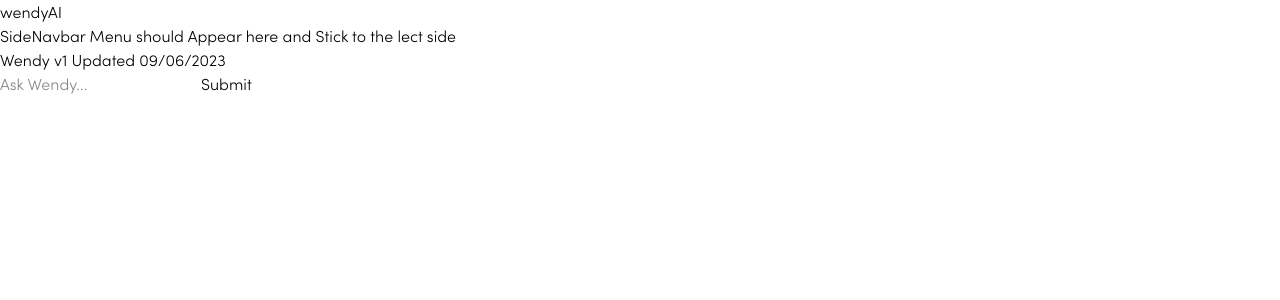
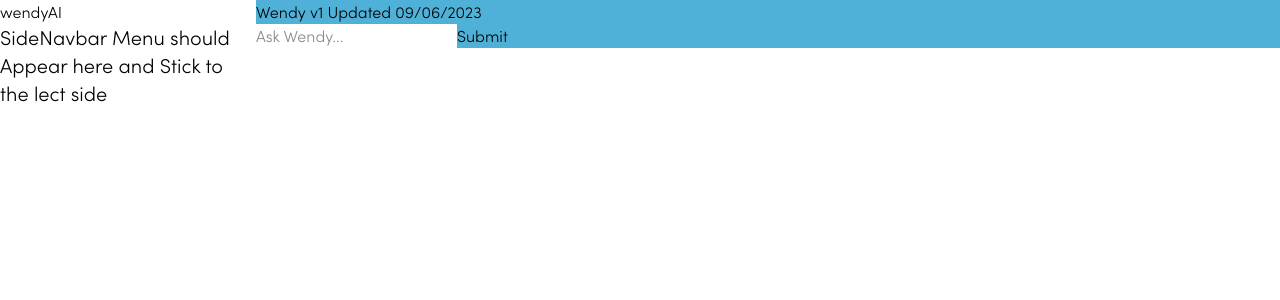
Before and after one commit to ollysamm/project-3, a React (Create React App) app in the folder client/: page / in a window 1280 px wide. Shown: the top 300 px of the page. Built offline with nearby package versions, Linux system fonts and the light colour scheme.

Commit message:
modify tailwind config to include ts and tsx

```diff
--- a/client/src/containers/SideMenu/index.tsx
+++ b/client/src/containers/SideMenu/index.tsx
@@ -5,7 +5,7 @@ import { SideNavbar } from "../../components/SideNavbar";
 
 export function SideMenu() {
   return (
-    <div className="w-64 bg-hol-blue">
+    <div className="w-64">
       <Logo />
       <SideNavbar />
   </div>
--- a/client/tailwind.config.js
+++ b/client/tailwind.config.js
@@ -12,7 +12,7 @@ const toCharSpacing = pixel => {
 
 /** @type {import('tailwindcss').Config} */
 module.exports = {
-	content: ['./src/**/*.{html,js}'],
+	content: ['./src/**/*.{html,js,jsx,ts,tsx}'],
 	theme: {
 		extend: {
 			boxShadow: {
```
